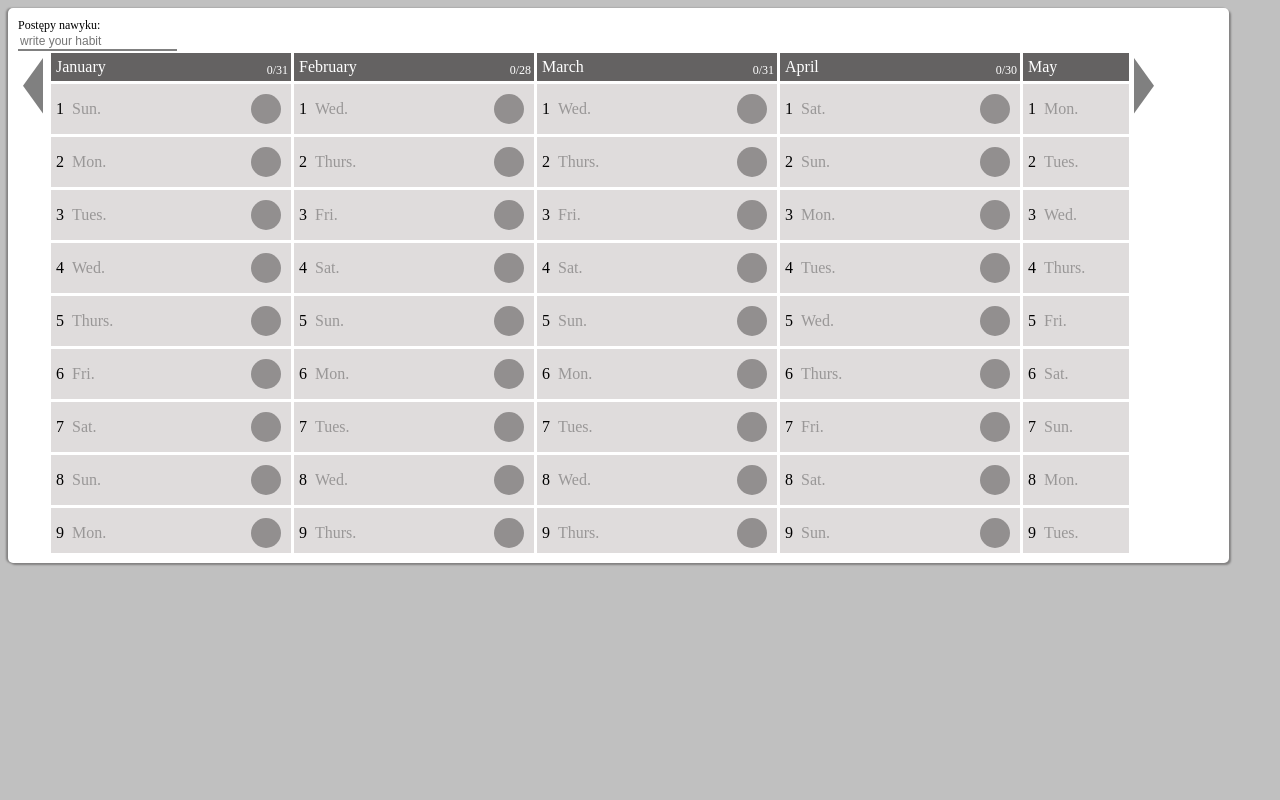
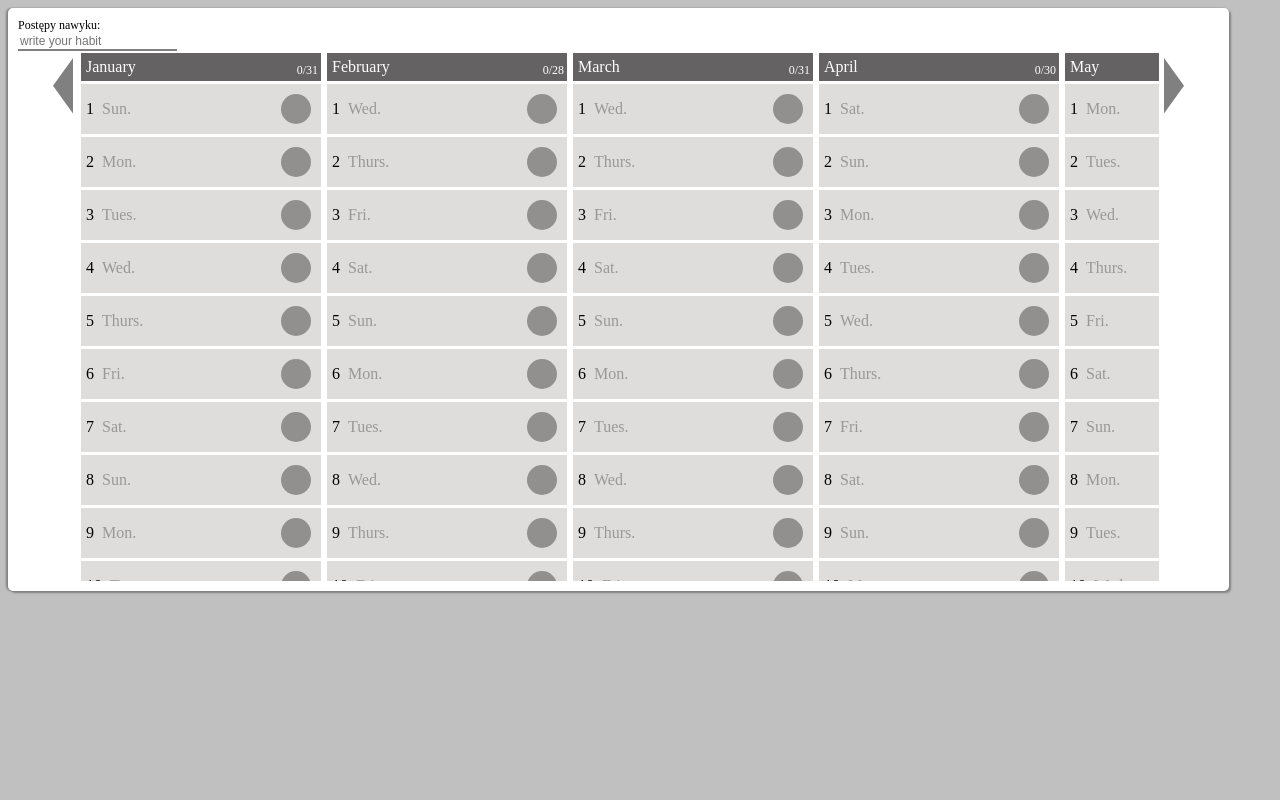
Before and after one commit to elzp/habit-tracking-app, a website with bundled scripts: page index.html in a window 1280 px wide. Built offline with nearby package versions, Linux system fonts and the light colour scheme.

Commit message:
Add slide to divs w/  .month__body class

```diff
--- a/styles.css
+++ b/styles.css
@@ -36,7 +36,8 @@ main > div:nth-child(1) {
   display: flex;
   flex-direction: row;
   width: 95%;
-  max-height: 85%;
+  max-height: 65%;
+  margin: auto;
 }
 
 .arrow_container {
@@ -57,14 +58,19 @@ main > div:nth-child(1) {
 }
 
 .month {
-  max-height: 500px;
-  overflow-y: scroll;
+  /* max-height: 500px; */
+  /* overflow-y: scroll; */
   width: 240px;
-  margin-left: 3px;
+  margin: auto 3px;
   flex-shrink: 0;
   position: relative;
 }
+.month__body {
+  max-height: 500px;
+  overflow-y: scroll;
 
+  position: relative;
+}
 .month__head {
   background-color: rgb(100, 98, 98);
   font-size: 1.6rem;
@@ -116,21 +122,22 @@ main > div:nth-child(1) {
   margin: auto 10px auto auto;
 }
 
-*::-webkit-scrollbar-track {
+.month__body::-webkit-scrollbar-track {
   box-shadow: inset 0 0 6px #252525;
   -webkit-box-shadow: inset 0 0 6px #252525;
   border-radius: 10px;
   background-color: #f5f5f5;
 }
 
-*::-webkit-scrollbar {
+.month__body::-webkit-scrollbar {
   width: 12px;
   background-color: #f5f5f5;
 }
 
-*::-webkit-scrollbar-thumb {
+.month__body::-webkit-scrollbar-thumb {
   border-radius: 10px;
   box-shadow: inset 0 0 6px #252525;
   -webkit-box-shadow: inset 0 0 6px #252525;
   background-color: rgb(129, 127, 127);
+  margin: 3px 0;
 }
```
